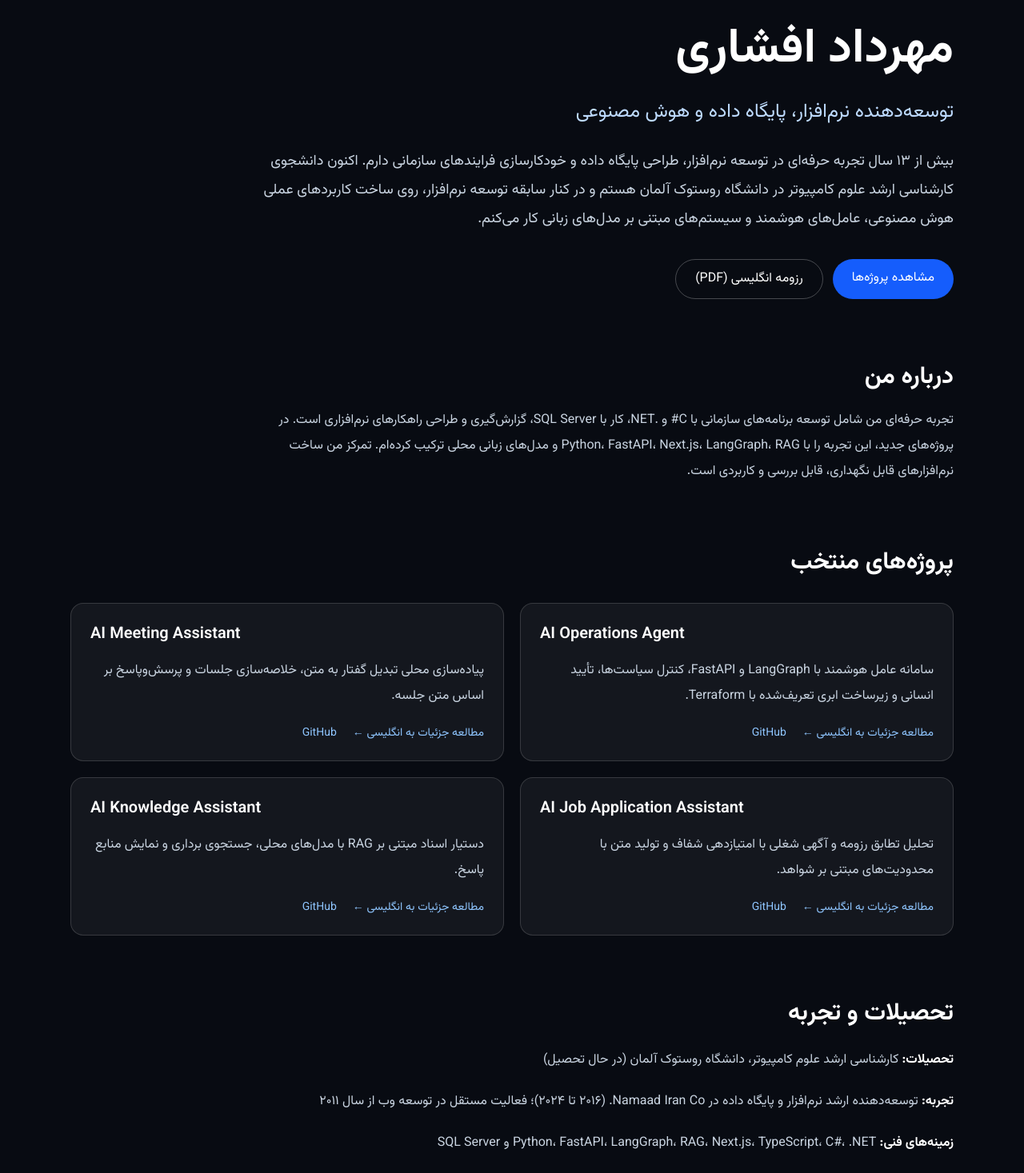
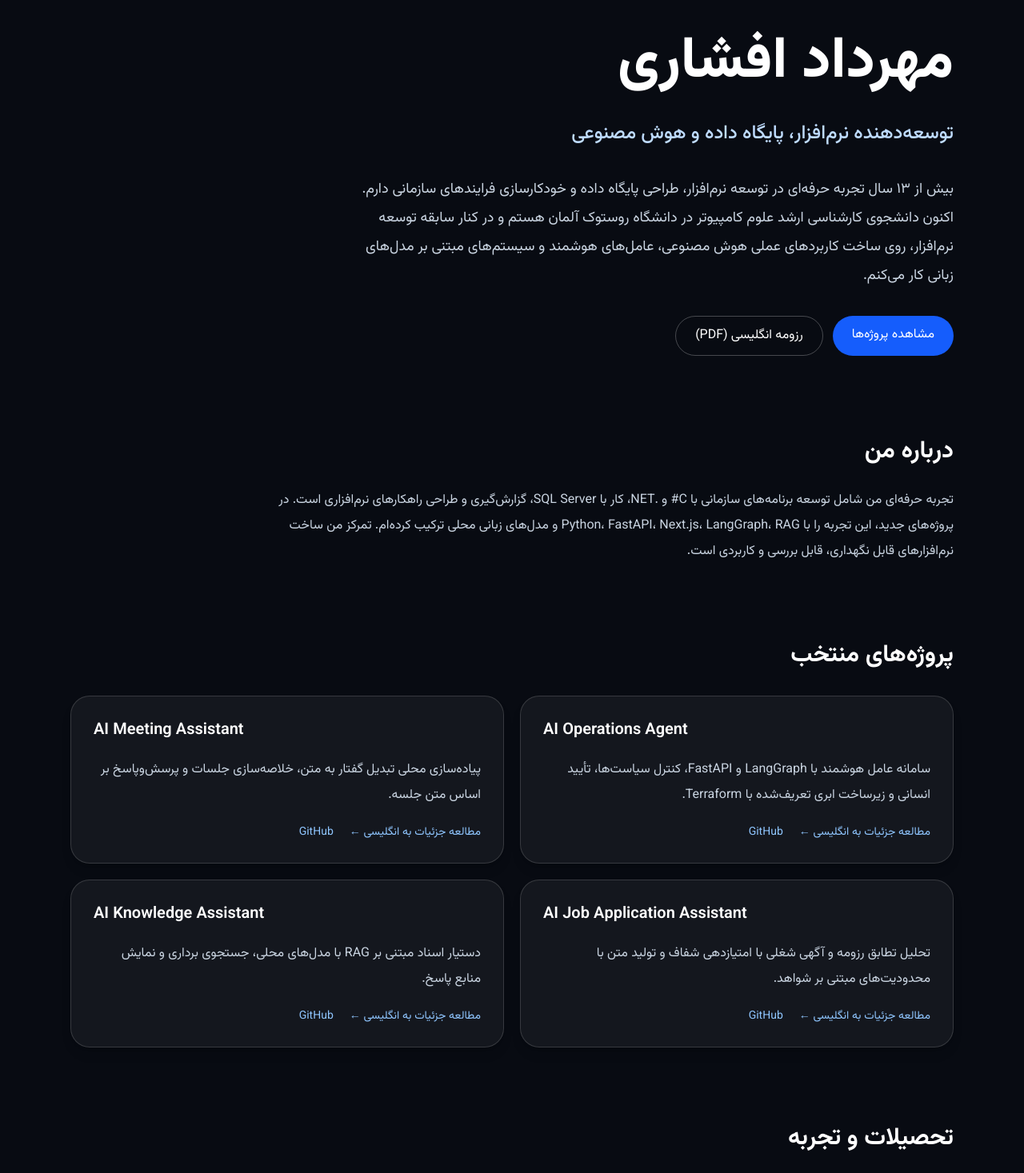
Before and after one commit to Mehrdad-Afshari/mehrdad-afshari-portfolio, a Next.js app: page /fa in a window 1280 px wide. Shown: the part 183-1650 px from the top of the page at 80% size. Built offline with nearby package versions, Linux system fonts and the light colour scheme.

Commit message:
Polish Persian typography with Vazirmatn and RTL spacing

```diff
--- a/app/fa/page.tsx
+++ b/app/fa/page.tsx
@@ -11,10 +11,10 @@ const descriptions: Record<string,string> = {
 export default function PersianPage(){return <>
 <script type="application/ld+json" dangerouslySetInnerHTML={{__html:JSON.stringify({"@context":"https://schema.org","@type":"ProfilePage","@id":siteUrl+"/fa#profile","url":siteUrl+"/fa","name":"مهرداد افشاری | توسعه‌دهنده نرم‌افزار و هوش مصنوعی","inLanguage":"fa","mainEntity":{"@id":siteUrl+"/#person"}})}} />
 <header className="border-b border-white/10 bg-[#080b12] text-white"><nav aria-label="ناوبری اصلی" className="mx-auto flex max-w-6xl items-center justify-between gap-4 px-6 py-5"><a href="/fa" className="font-bold">مهرداد افشاری</a><div className="flex gap-4 text-sm"><a href="/" lang="en">English</a><a href="/de" lang="de">Deutsch</a></div></nav></header>
-<main id="main-content" className="min-h-screen bg-[#080b12] text-white"><div className="mx-auto max-w-6xl space-y-20 px-6 py-20">
-<section className="max-w-4xl"><p className="text-blue-300">Mehrdad Afshari · Rostock, Germany</p><h1 className="mt-5 text-4xl font-bold leading-relaxed sm:text-6xl">مهرداد افشاری</h1><h2 className="mt-3 text-2xl text-blue-200">توسعه‌دهنده نرم‌افزار، پایگاه داده و هوش مصنوعی</h2><p className="mt-7 text-lg leading-9 text-slate-300">بیش از ۱۳ سال تجربه حرفه‌ای در توسعه نرم‌افزار، طراحی پایگاه داده و خودکارسازی فرایندهای سازمانی دارم. اکنون دانشجوی کارشناسی ارشد علوم کامپیوتر در دانشگاه روستوک آلمان هستم و در کنار سابقه توسعه نرم‌افزار، روی ساخت کاربردهای عملی هوش مصنوعی، عامل‌های هوشمند و سیستم‌های مبتنی بر مدل‌های زبانی کار می‌کنم.</p><div className="mt-8 flex flex-wrap gap-3"><a className="rounded-full bg-blue-600 px-6 py-3" href="#projects">مشاهده پروژه‌ها</a><a className="rounded-full border border-white/25 px-6 py-3" href="/cv/mehrdad-afshari-cv.pdf">رزومه انگلیسی (PDF)</a></div></section>
-<section id="about" className="max-w-4xl"><h2 className="text-3xl font-bold">درباره من</h2><p className="mt-5 leading-9 text-slate-300">تجربه حرفه‌ای من شامل توسعه برنامه‌های سازمانی با C# و .NET، کار با SQL Server، گزارش‌گیری و طراحی راهکارهای نرم‌افزاری است. در پروژه‌های جدید، این تجربه را با Python، FastAPI، Next.js، LangGraph، RAG و مدل‌های زبانی محلی ترکیب کرده‌ام. تمرکز من ساخت نرم‌افزارهای قابل نگهداری، قابل بررسی و کاربردی است.</p></section>
-<section id="projects"><h2 className="text-3xl font-bold">پروژه‌های منتخب</h2><div className="mt-8 grid gap-5 md:grid-cols-2">{selected.map(p=><article key={p.id} className="rounded-2xl border border-white/15 bg-white/5 p-6"><h3 className="text-xl font-semibold" dir="ltr">{p.title}</h3><p className="mt-4 leading-8 text-slate-300">{descriptions[p.id]}</p><div className="mt-5 flex flex-wrap gap-5 text-sm"><Link className="text-blue-300" href={`/projects/${p.id}`}>مطالعه جزئیات به انگلیسی ←</Link>{p.github&&<a className="text-blue-300" href={p.github} target="_blank" rel="noopener noreferrer">GitHub</a>}</div></article>)}</div></section>
-<section><h2 className="text-3xl font-bold">تحصیلات و تجربه</h2><div className="mt-6 space-y-5 leading-8 text-slate-300"><p><strong className="text-white">تحصیلات:</strong> کارشناسی ارشد علوم کامپیوتر، دانشگاه روستوک آلمان (در حال تحصیل)</p><p><strong className="text-white">تجربه:</strong> توسعه‌دهنده ارشد نرم‌افزار و پایگاه داده در Namaad Iran Co. (۲۰۱۶ تا ۲۰۲۴)؛ فعالیت مستقل در توسعه وب از سال ۲۰۱۱</p><p><strong className="text-white">زمینه‌های فنی:</strong> Python، FastAPI، LangGraph، RAG، Next.js، TypeScript، C#، .NET و SQL Server</p></div></section>
+<main id="main-content" className="min-h-screen bg-[#080b12] text-white"><div className="mx-auto max-w-6xl space-y-24 px-6 py-16 sm:py-24">
+<section className="max-w-4xl"><p className="text-sm font-medium tracking-wide text-blue-300" dir="ltr">Mehrdad Afshari · Rostock, Germany</p><h1 className="mt-7 text-5xl font-extrabold leading-tight sm:text-7xl">مهرداد افشاری</h1><h2 className="mt-6 max-w-3xl text-xl font-medium leading-relaxed text-blue-200 sm:text-2xl">توسعه‌دهنده نرم‌افزار، پایگاه داده و هوش مصنوعی</h2><p className="mt-8 max-w-3xl text-lg leading-loose text-slate-300">بیش از ۱۳ سال تجربه حرفه‌ای در توسعه نرم‌افزار، طراحی پایگاه داده و خودکارسازی فرایندهای سازمانی دارم. اکنون دانشجوی کارشناسی ارشد علوم کامپیوتر در دانشگاه روستوک آلمان هستم و در کنار سابقه توسعه نرم‌افزار، روی ساخت کاربردهای عملی هوش مصنوعی، عامل‌های هوشمند و سیستم‌های مبتنی بر مدل‌های زبانی کار می‌کنم.</p><div className="mt-8 flex flex-wrap gap-3"><a className="rounded-full bg-blue-600 px-6 py-3" href="#projects">مشاهده پروژه‌ها</a><a className="rounded-full border border-white/25 px-6 py-3" href="/cv/mehrdad-afshari-cv.pdf">رزومه انگلیسی (PDF)</a></div></section>
+<section id="about" className="max-w-4xl"><h2 className="text-3xl font-bold leading-relaxed">درباره من</h2><p className="mt-5 leading-9 text-slate-300">تجربه حرفه‌ای من شامل توسعه برنامه‌های سازمانی با C# و .NET، کار با SQL Server، گزارش‌گیری و طراحی راهکارهای نرم‌افزاری است. در پروژه‌های جدید، این تجربه را با Python، FastAPI، Next.js، LangGraph، RAG و مدل‌های زبانی محلی ترکیب کرده‌ام. تمرکز من ساخت نرم‌افزارهای قابل نگهداری، قابل بررسی و کاربردی است.</p></section>
+<section id="projects"><h2 className="text-3xl font-bold">پروژه‌های منتخب</h2><div className="mt-8 grid gap-5 md:grid-cols-2">{selected.map(p=><article key={p.id} className="rounded-3xl border border-white/15 bg-white/5 p-7 shadow-lg shadow-black/10 transition-colors hover:border-blue-400/40"><h3 className="text-xl font-semibold text-left" dir="ltr">{p.title}</h3><p className="mt-5 leading-loose text-slate-300">{descriptions[p.id]}</p><div className="mt-5 flex flex-wrap gap-5 text-sm"><Link className="text-blue-300" href={`/projects/${p.id}`}>مطالعه جزئیات به انگلیسی ←</Link>{p.github&&<a className="text-blue-300" href={p.github} target="_blank" rel="noopener noreferrer">GitHub</a>}</div></article>)}</div></section>
+<section><h2 className="text-3xl font-bold">تحصیلات و تجربه</h2><div className="mt-7 space-y-6 leading-loose text-slate-300"><p><strong className="text-white">تحصیلات:</strong> کارشناسی ارشد علوم کامپیوتر، دانشگاه روستوک آلمان (در حال تحصیل)</p><p><strong className="text-white">تجربه:</strong> توسعه‌دهنده ارشد نرم‌افزار و پایگاه داده در Namaad Iran Co. (۲۰۱۶ تا ۲۰۲۴)؛ فعالیت مستقل در توسعه وب از سال ۲۰۱۱</p><p><strong className="text-white">زمینه‌های فنی:</strong> Python، FastAPI، LangGraph، RAG، Next.js، TypeScript، C#، .NET و SQL Server</p></div></section>
 <section id="contact"><h2 className="text-3xl font-bold">ارتباط با من</h2><p className="mt-4 text-slate-300">برای همکاری حرفه‌ای یا آشنایی بیشتر با پروژه‌ها:</p><div className="mt-6 flex flex-wrap gap-5 text-blue-300"><a href="mailto:afshari@outlook.com">ایمیل</a><a href="https://github.com/Mehrdad-Afshari" target="_blank" rel="noopener noreferrer">GitHub</a><a href="https://linkedin.com/in/mehrdadafshari" target="_blank" rel="noopener noreferrer">LinkedIn</a></div></section>
 </div></main><footer className="bg-[#080b12] px-6 py-8 text-center text-sm text-slate-400">© Mehrdad Afshari · <a href="/">English</a> · <a href="/de">Deutsch</a></footer></>}
```
